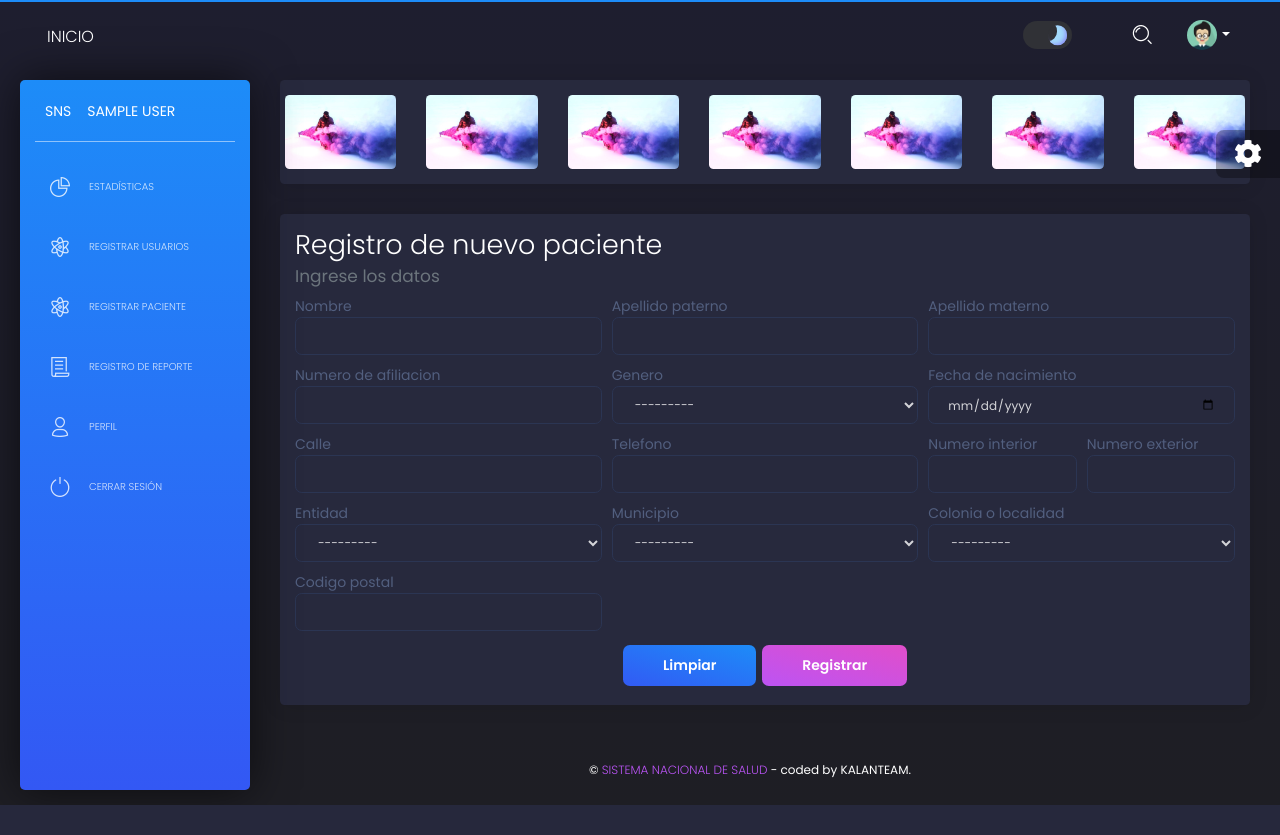
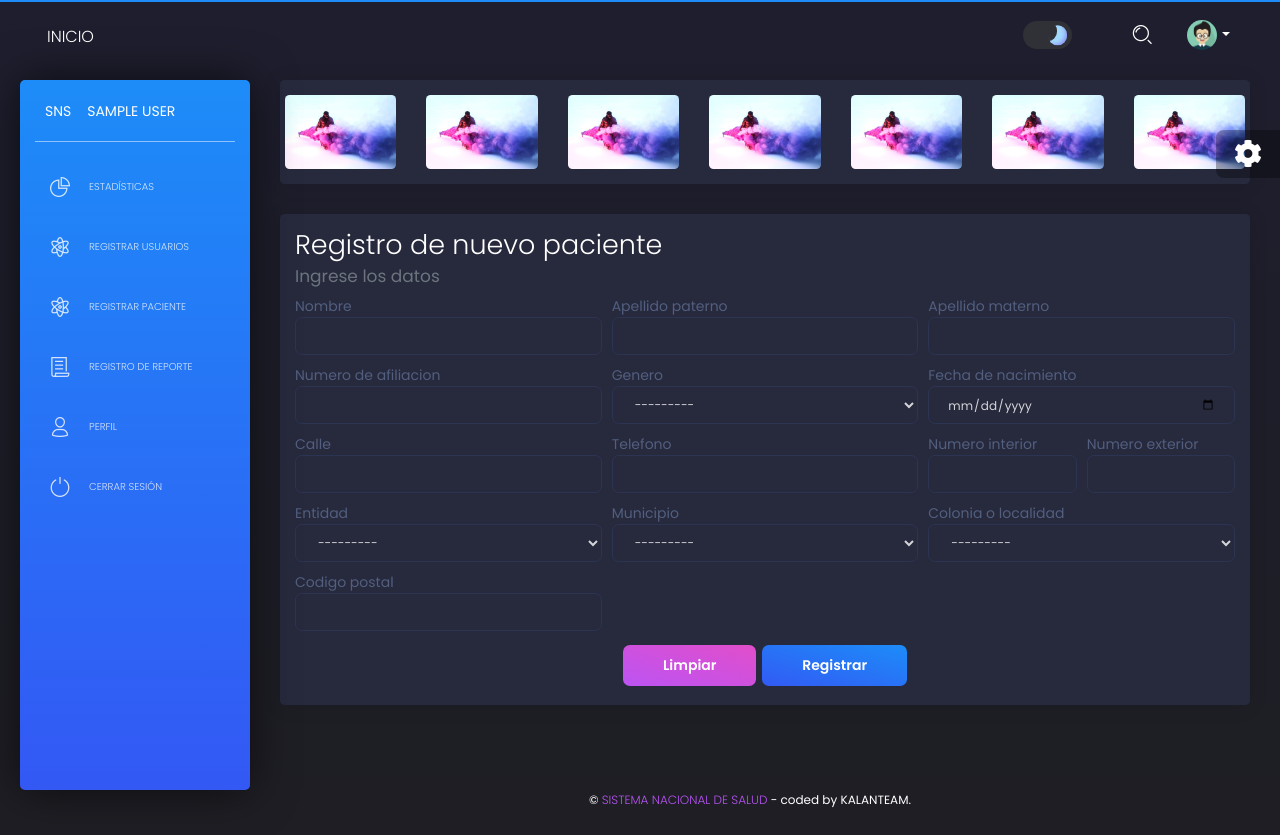
Before and after one commit to DaneriRS/Epidemiologia-SSA, a Django app: page /nuevoPaciente in a window 1280 px wide. Before the commit the page ends 805 px from the top, so only its background shows below. Run offline with Django 3.2, Linux system fonts and the light colour scheme; the visitor is signed in with stand-in values (Sample User, id 1); parts of the project's set-up code (start-up, migrations or seed data) failed here and were passed over; some libraries are stand-ins or nearby versions.

Commit message:
Correcciones menores

```diff
--- a/apps/templates/home/nuevoPaciente.html
+++ b/apps/templates/home/nuevoPaciente.html
@@ -17,11 +17,12 @@
         Algo salio mal, revise los datos e intente nuevamente.
       </div>
     {% endif %}
-    <div class="card" style="max-width: 1000px; margin: auto;">
+    {% comment %} <div class="card" style="max-width: 1000px; margin: auto;"> {% endcomment %}
+    <div class="card">
         <div class="card-body">
             <h2 class="card-title">Registro de nuevo paciente</h2>
             <h4 class="card-subtitle mb-2 text-muted">Ingrese los datos</h4>
-            <form method="post" autocomplete="nope">
+            <form method="post" autocomplete="off">
                 {% csrf_token %}
                 <div class="form-row">
                     <div class="form-group col-md-4">
@@ -90,8 +91,8 @@
                     </div>
                 </div>
                 <div style="text-align: center;">
-                    <button class="btn btn-info animation-on-hover" type="reset">Limpiar</button>
-                    <input class="btn btn-primary animation-on-hover" type="submit" value="Registrar">
+                    <button class="btn btn-primary animation-on-hover" type="reset">Limpiar</button>
+                    <input class="btn btn-info animation-on-hover" type="submit" value="Registrar">
                 </div>
             </form>
         </div>
```
Also changed, not shown: apps/templates/home/exampleForm.html (+7 -1 lines).
